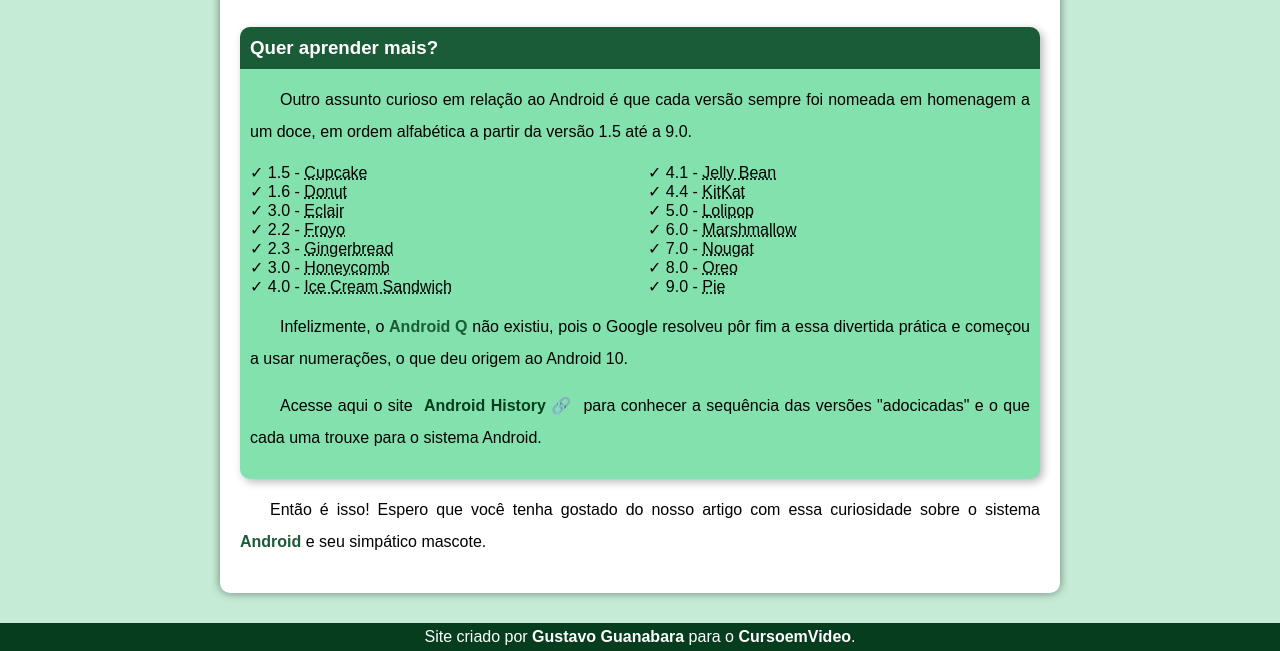
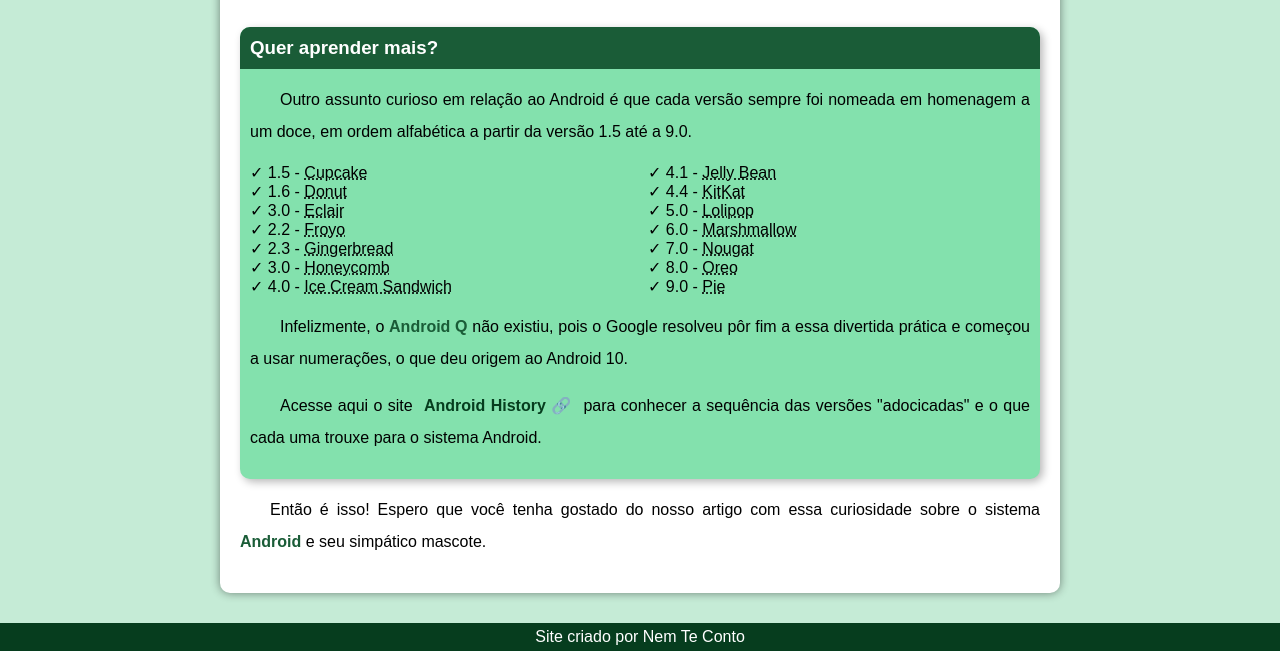
Before and after one commit to LViniciusk/projeto-android, a plain HTML site: page index.html in a window 1280 px wide. Shown: the part 2320-2971 px from the top of the page. Drawn offline with Linux system fonts and the light colour scheme.

Commit message:
Update index.html

```diff
--- a/index.html
+++ b/index.html
@@ -84,7 +84,7 @@
         </article>
     </main>
 
-    <footer>Site criado por <a href="https://gustavoguanabara.github.io" target="_blank">Gustavo Guanabara</a> para o <a  href="https://youtube.com/cursoemvideo" target="_blank">CursoemVideo</a>.</footer>
+    <footer>Site criado por Nem Te Conto</footer>
 
 
 </body>
```
